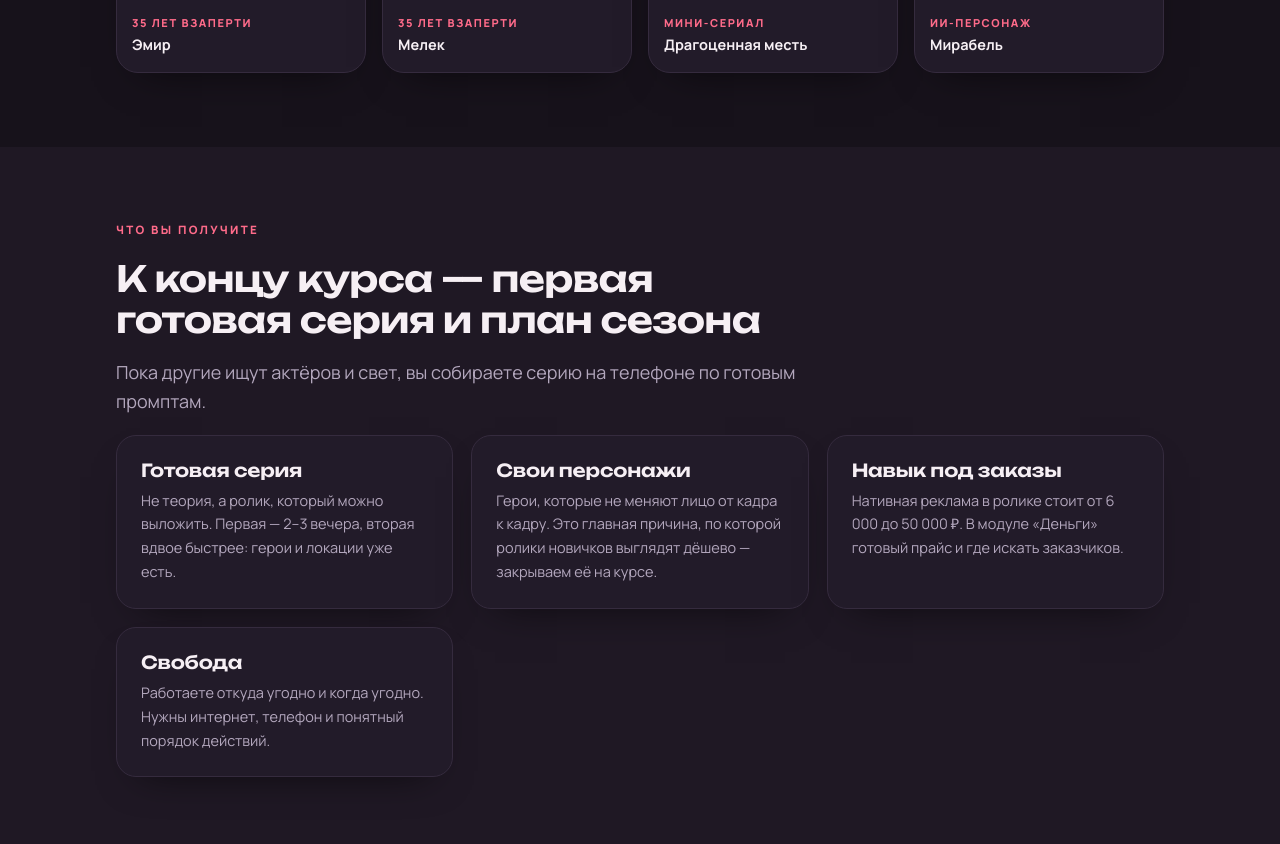
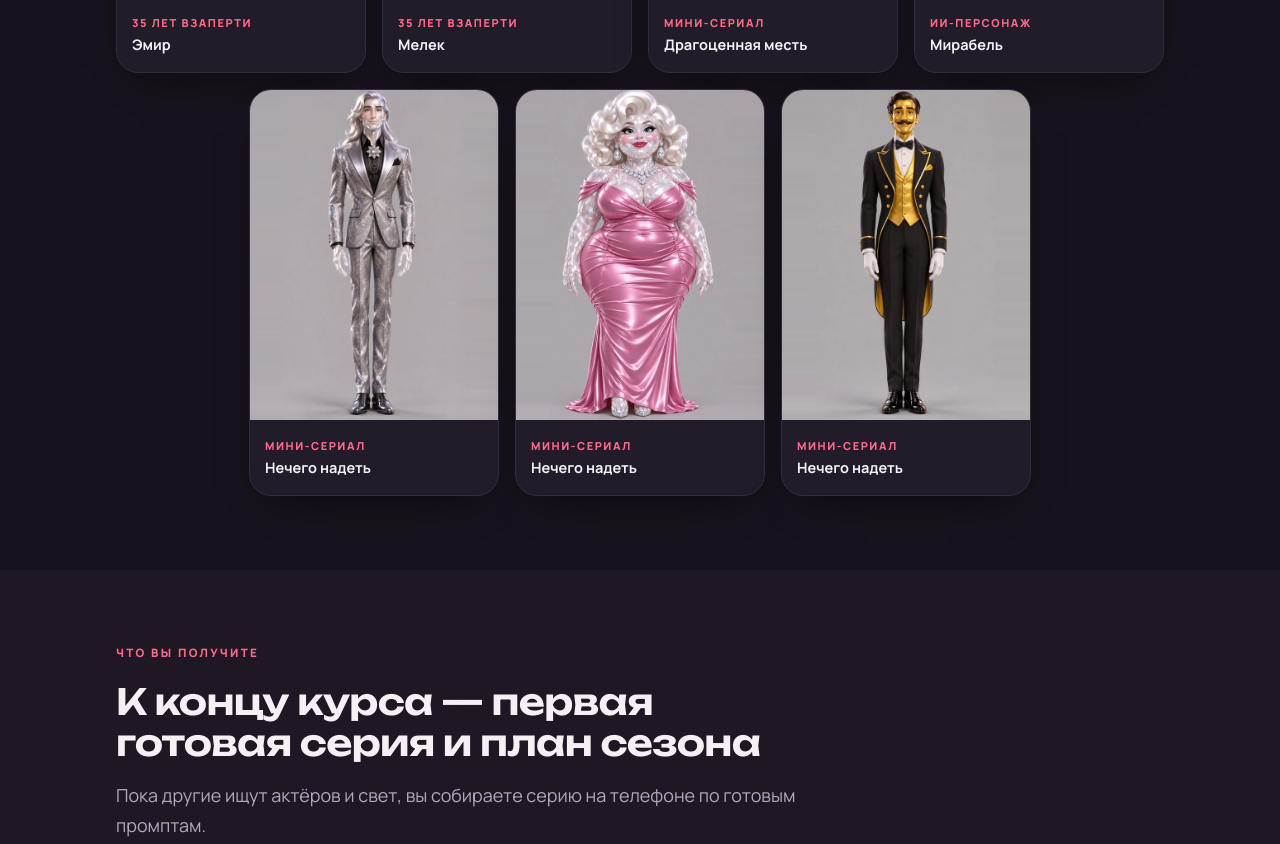
Before and after one commit to wwwlpl2323ru-dot/umida-ii-prodakshn, a plain HTML site: page index.html in a window 1280 px wide. Shown: the part 1647-2491 px from the top of the page. Drawn offline with Linux system fonts and the light colour scheme.

Commit message:
Герои: три персонажа «Нечего надеть», сетка 4+3 по центру
Co-Authored-By: Claude Opus 5.5 <noreply@anthropic.com>

```diff
--- a/index.html
+++ b/index.html
@@ -84,7 +84,9 @@ body::before{content:"";position:fixed;inset:0 0 auto;height:env(safe-area-inset
 .chip b{color:var(--fg)}
 
 /* персонажи */
-.heroes{display:grid;grid-template-columns:repeat(auto-fit,minmax(170px,1fr));gap:16px}
+.heroes{display:flex;flex-wrap:wrap;justify-content:center;gap:16px}
+.heroes .face{flex:0 0 calc((100% - 48px)/4)}
+@media (max-width:760px){.heroes{gap:12px}.heroes .face{flex-basis:calc((100% - 12px)/2)}}
 .face{background:var(--card);border:1px solid var(--line);border-radius:22px;overflow:hidden;box-shadow:var(--shadow);min-width:0}
 .face img{width:100%;aspect-ratio:3/4;object-fit:cover;display:block}
 .face .cap{padding:13px 15px 15px}
@@ -304,6 +306,9 @@ details[open]>ul,details[open]>p{animation:drop .45s var(--ease) both}
       <figure class="face" style="margin:0"><img src="img/hero-melek.jpg" alt="Мелек, персонаж ИИ-сериала «35 лет взаперти»" loading="lazy"><figcaption class="cap"><span>35 лет взаперти</span><b>Мелек</b></figcaption></figure>
       <figure class="face" style="margin:0"><img src="img/hero-zhemchuzhina.jpg" alt="Жемчужина, персонаж мини-сериала «Драгоценная месть»" loading="lazy"><figcaption class="cap"><span>мини-сериал</span><b>Драгоценная месть</b></figcaption></figure>
       <figure class="face" style="margin:0"><img src="img/hero-mirabel.jpg" alt="Мирабель, ИИ-персонаж" loading="lazy"><figcaption class="cap"><span>ИИ-персонаж</span><b>Мирабель</b></figcaption></figure>
+      <figure class="face" style="margin:0"><img src="img/hero-nechego-1.jpg" alt="Персонаж в серебряном костюме, мини-сериал «Нечего надеть»" loading="lazy"><figcaption class="cap"><span>мини-сериал</span><b>Нечего надеть</b></figcaption></figure>
+      <figure class="face" style="margin:0"><img src="img/hero-nechego-2.jpg" alt="Персонаж в розовом платье, мини-сериал «Нечего надеть»" loading="lazy"><figcaption class="cap"><span>мини-сериал</span><b>Нечего надеть</b></figcaption></figure>
+      <figure class="face" style="margin:0"><img src="img/hero-nechego-3.jpg" alt="Персонаж во фраке с золотом, мини-сериал «Нечего надеть»" loading="lazy"><figcaption class="cap"><span>мини-сериал</span><b>Нечего надеть</b></figcaption></figure>
     </div>
   </div>
 </section>
```
Also changed, not shown: img/hero-nechego-1.jpg (added), img/hero-nechego-2.jpg (added), img/hero-nechego-3.jpg (added).
